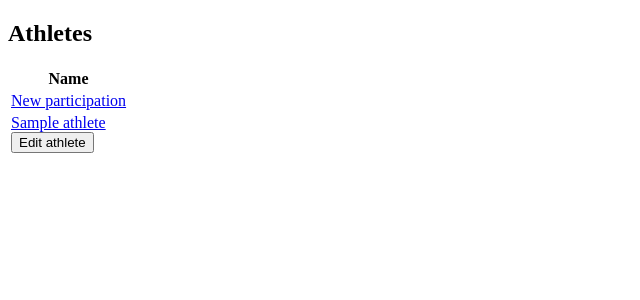
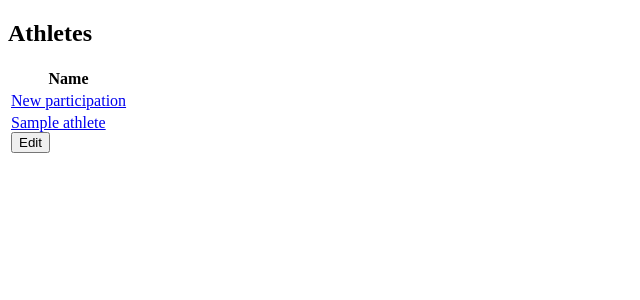
Before and after one commit to JohnAisthorpe/event_manager_web_app, a Flask app: page /athletes in a window 1280 px wide. Shown: the part 70-370 px from the top of the page, without its empty margins (0-640 px from the left). Run offline with Flask 2, Linux system fonts and the light colour scheme; a database or web service that is not in the repository returns one stand-in record (values such as "Sample title"); some libraries are stand-ins or nearby versions.

Commit message:
athlete can now be edited

```diff
--- a/controllers/athlete_controller.py
+++ b/controllers/athlete_controller.py
@@ -42,17 +42,15 @@ def create_athlete():
 
 # edit page
 @athlete_blueprint.route("/athletes/<id>/edit", methods=['GET'])
-def edit_task(id):
+def edit_athlete(id):
     athlete = athlete_repository.select(id)
-    return render_template('athlets/edit.html', athlete = athlete)
+    return render_template('athletes/edit.html', athlete = athlete)
 
 # submit edit (update)
 @athlete_blueprint.route("/athletes/<id>", methods=['POST'])
 
 def update_athlete(id):
     name = request.form['name']
-    athlete_id = request.form['athlete_id']
-    athlete = athlete_repository.select(athlete_id)
-    athlete = Athlete(name)
+    athlete = Athlete(name, id)
     athlete_repository.update(athlete)
     return redirect('/athletes')
--- a/repositories/athlete_repository.py
+++ b/repositories/athlete_repository.py
@@ -41,3 +41,8 @@ def athlete_event(event):
     for row in results:
         athlete = Athlete(row['name'], row['id'])
         athletes.append(athlete)
+
+def update(athlete):
+    sql = "UPDATE athlete SET name = %s WHERE id = %s"
+    values = [athlete.name, athlete.id]
+    run_sql(sql, values)
--- a/templates/athletes/index.html
+++ b/templates/athletes/index.html
@@ -14,8 +14,10 @@
     {% for athlete in athletes %}
     <tr>
         <td>
-            <a href="/athletes/{{ athlete.id }}"> {{athlete.name}}</a>  <form action="/athletes/{{ athlete.id }}/edit" method="post">
-                <input type="submit" value="Edit athlete">
+            <a href="/athletes/{{ athlete.id }}"> {{athlete.name}}</a>
+
+            <form action="/athletes/{{ athlete.id }}/edit">
+                <button>Edit</button>
                 </form>
         </td>
     </tr>
```
